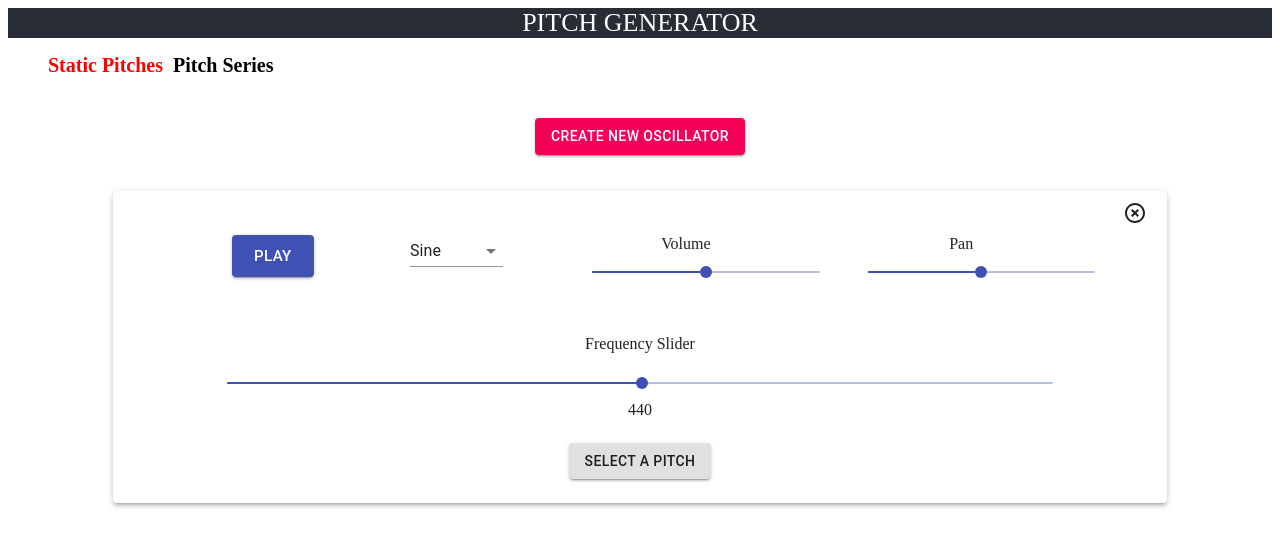
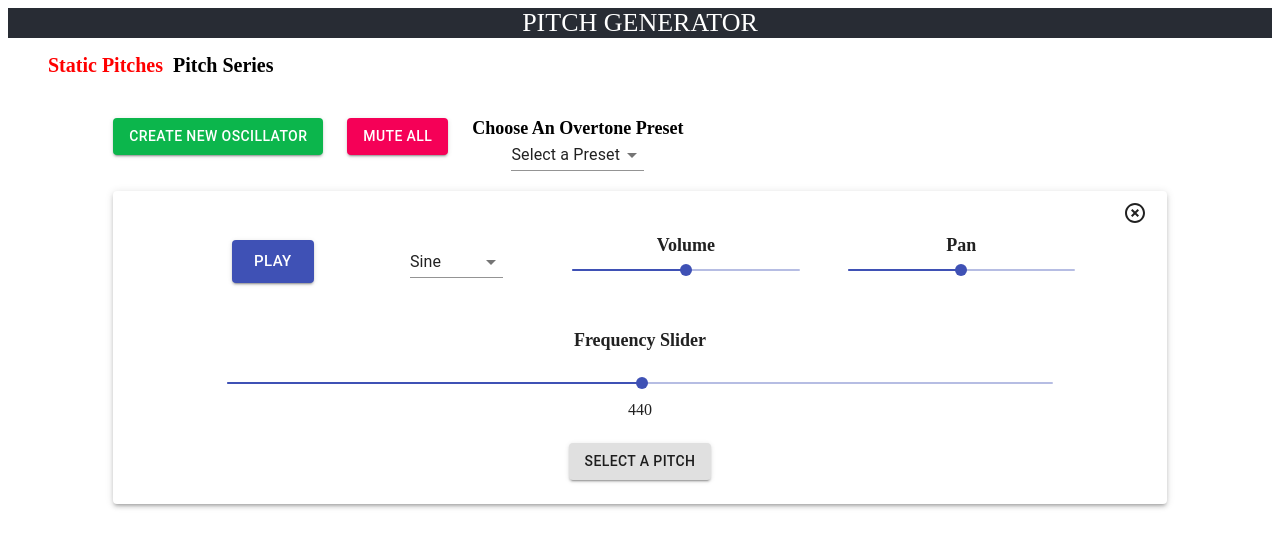
Before and after one commit to bencohendev/freq_gen_react, a React (Create React App) app: page / in a window 1280 px wide. Shown: the top 548 px of the page. Built offline with nearby package versions, Linux system fonts and the light colour scheme.

Commit message:
mute all added, working on overtone presets

```diff
--- a/src/App.css
+++ b/src/App.css
@@ -42,7 +42,6 @@
 .pitch-btn {
   margin: 1px;
 }
-
 .center {
   display: flex;
   flex-wrap: nowrap;
@@ -56,26 +55,29 @@
 .oscillator-container {
   margin-bottom: 60px;
 }
-.oscillator-control-item {
-  margin: 5px 20px;
-  padding: 5px;
-}
-.slider-label {
-  text-align: center;
+.oscillator-control-container {
+  margin-bottom: 20px;
 }
 
+.green-btn {
+  background-color: #0CB64C !important;
+  color: white !important;
+}
+
+.field-label {
+  text-align: center;
+  font-weight: bold;
+  font-size: 18px;
+}
 .pitch-select-btn {
   margin-bottom: 20px;
 }
-
 .pitch-btn {
   margin: 2px;
 }
-
 .pitch-row {
   margin-bottom: 15px;
 }
-
 .frequency-range-selector {
   width: 100px;
 }
--- a/src/App.js
+++ b/src/App.js
@@ -12,7 +12,7 @@ const activeStyle = {
 
 function App() {
   return (
-    <Router>
+    <Router forceRefresh={true}>
       <div className="App">
         <header
           className="header"
--- a/src/Screens/PitchSeries/SeriesController.js
+++ b/src/Screens/PitchSeries/SeriesController.js
@@ -63,6 +63,12 @@ export const SeriesController = () => {
 
   //creates an oscillator on page load
   useEffect(createNode, [])
+
+  const suspendContext = () => {
+    Audio.context.suspend()
+  }
+
+  useEffect(suspendContext, [])
 
   const populateAllPitches = () => {
     let fundamentalPitches = [32.703, 34.648, 36.708, 38.891, 41.203, 43.454, 46.249, 48.999, 51.913, 55, 58.270, 61.735]
--- a/src/Screens/StaticPitches/FrequencySelector.js
+++ b/src/Screens/StaticPitches/FrequencySelector.js
@@ -1,6 +1,6 @@
 import React from 'react';
 import '../../App.css'
-import { Grid, Button, Popper, Paper, ClickAwayListener, makeStyles } from '@material-ui/core';
+import { Grid, Button, ClickAwayListener, makeStyles } from '@material-ui/core';
 
 
  const useStyles = makeStyles((theme) => ({
--- a/src/Screens/StaticPitches/FrequencySlider.js
+++ b/src/Screens/StaticPitches/FrequencySlider.js
@@ -10,7 +10,7 @@ export const FrequencySlider = (props) => {
   const frequency = oscillator.frequency
   return (
     <div>
-      <p>Frequency Slider </p>
+      <p className="field-label">Frequency Slider </p>
       <Slider
         aria-labelledby="continuous-slider"
         min={3}
--- a/src/Screens/StaticPitches/StaticController.js
+++ b/src/Screens/StaticPitches/StaticController.js
@@ -49,6 +49,12 @@ export const StaticController = () => {
   //creates an oscillator on page load
   useEffect(createNode, [])
 
+  const suspendContext = () => {
+    Audio.context.suspend()
+  }
+
+  useEffect(suspendContext, [])
+
   const deleteOscillator = (i) => {
     const oscillatorNodeCopy = [...oscillatorNodes]
     const deletedNode = oscillatorNodeCopy.splice(i, 1)
@@ -74,6 +80,17 @@ const changeOscillatorType = (e, value, i) => {
     const selectedOscillatorNode = oscillatorNodeCopy[i]
     selectedOscillatorNode.oscillatorGainNode.gain.setValueAtTime(value/100, Audio.context.currentTime)
     selectedOscillatorNode.gain = value
+    setOscillatorNodes(oscillatorNodeCopy)
+  }
+
+  const muteAll = () => {
+    const oscillatorNodeCopy = [...oscillatorNodes]
+
+    oscillatorNodeCopy.map((node, i) => {
+      node.onOffNode.gain.setValueAtTime(0, Audio.context.currentTime)
+      playing[i] = 'Play'
+    })
+    setPlaying(playing)
     setOscillatorNodes(oscillatorNodeCopy)
   }
 
@@ -104,6 +121,7 @@ const changeOscillatorType = (e, value, i) => {
       selectedOscillatorNode.frequency = newFreq
       setOscillatorNodes(oscillatorNodesCopy)
   }
+
 
   //play or pause by turning onOffNode to 1 or 0 respectively
   const playPauseWrapper = (node, i) => {
@@ -141,6 +159,7 @@ const changeOscillatorType = (e, value, i) => {
     changeOscillatorType={changeOscillatorType}
     oscillatorNodes={oscillatorNodes}
     changeVolume={changeVolume}
+    muteAll={muteAll}
     changePan={changePan}
     frequency={frequency}
     changeFrequency={changeFrequency}
--- a/src/Screens/StaticPitches/StaticPlayer.js
+++ b/src/Screens/StaticPitches/StaticPlayer.js
@@ -1,5 +1,5 @@
 import React from 'react'
-import { Grid, Paper, Button, Slider } from '@material-ui/core';
+import { Grid, Paper, Button, Slider, Select } from '@material-ui/core';
 import HighlightOffIcon from '@material-ui/icons/HighlightOff';
 import { FrequencySelector } from './FrequencySelector'
 import { FrequencySlider } from './FrequencySlider'
@@ -9,20 +9,42 @@ import { OscillatorType } from '../../components/OscillatorType'
 
 export const StaticPlayer = (props) => {
 
-  const { createNode, deleteOscillator, oscillatorNodes, changeOscillatorType, changeVolume, changePan, frequency, changeFrequency, playPauseWrapper, playing } = props
+  const { createNode, deleteOscillator, oscillatorNodes, changeOscillatorType, changeVolume, muteAll, changePan, frequency, changeFrequency, overtonePreset, playPauseWrapper, playing } = props
   return (
-    <div className="main">
-      <Grid>
-        <div className="create-oscillator-btn">
+    <div>
+      <div className="oscillator-control-container">
+      <Grid container justify='flex-start'  spacing={3}>
+        <Grid item >
           <Button
             onClick={() => createNode()}
-            color="secondary"
+            className="green-btn"
             variant="contained"
           >
             Create New Oscillator
-        </Button>
-        </div>
+         </Button>
+         </Grid>
+         <Grid item >
+         <Button
+          onClick={() => muteAll()}
+          color="secondary"
+          variant="contained"
+         >
+           Mute All
+         </Button>
+         </Grid>
+         <Grid item>
+         <div className="field-label">Choose An Overtone Preset</div>
+           <Select
+            native
+            onChange={(e)=>overtonePreset(e)}
+           >
+             <option>Select a Preset</option>
+            <option>1 - 3 - 5</option>
+            <option>1 - 3 - 5 - 8</option>
+           </Select>
+         </Grid>
       </Grid>
+      </div>
       {oscillatorNodes.map((node, i) => (
         <Paper key={i} elevation={3} className="oscillator-container">
           <Grid container spacing={1} justify="flex-end">
@@ -32,7 +54,7 @@ export const StaticPlayer = (props) => {
                 </Button>
               </Grid>
             </Grid>
-          <Grid container spacing={6} justify="center">
+          <Grid container spacing={6} justify="center" alignItems="center">
             <Grid item xs={6} md={2} key={`play-${i}`} className="play-container">
               <Play oscillatorNodes={oscillatorNodes} playPauseWrapper={playPauseWrapper} playing={playing} i={i} />
             </Grid>
@@ -43,10 +65,9 @@ export const StaticPlayer = (props) => {
               <Volume oscillatorNodes={oscillatorNodes} changeVolume={changeVolume} i={i} />
             </Grid>
             <Grid item xs={5} md={3} key={`pan-${i}`}>
-              <div className="slider-label">Pan</div>
+              <div className="field-label">Pan</div>
               <Slider
                 aria-labelledby="continuous-slider"
-                className='oscillator-control-item'
                 min={-100}
                 max={100}
                 value={node.pan * 100}
--- a/src/components/Volume.js
+++ b/src/components/Volume.js
@@ -7,10 +7,9 @@ export const Volume = (props) => {
   const oscillatorNode = i ? oscillatorNodes[i] : oscillatorNodes[0]
   return(
     <div>
-    <div className="slider-label">Volume</div>
+    <div className="field-label">Volume</div>
       <Slider
         aria-labelledby="continuous-slider"
-        className='oscillator-control-item'
         min={0}
         max={100}
         value={oscillatorNode.gain}
```
Also changed, not shown: readme.txt, 1 other file (tests, documents, lock files or other folders).
